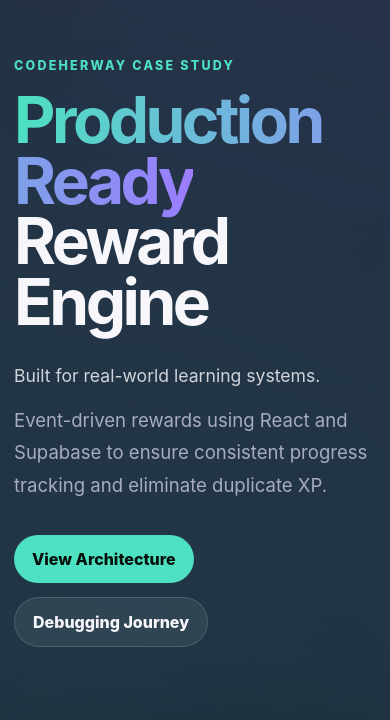
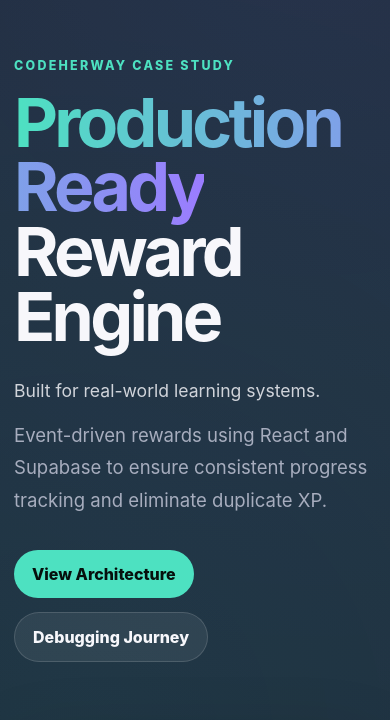
Before and after one commit to itcodegirl/codeherway-reward-engine-case-study, a React (Vite) app: page / in a window 390 px wide. Shown: the part 109-829 px from the top of the page. Built offline with nearby package versions, Linux system fonts and the light colour scheme.

Commit message:
feat: finalize hero text

```diff
--- a/src/index.css
+++ b/src/index.css
@@ -460,11 +460,3 @@
 		gap: 36px;
 	}
 }
-
-h1 {
-	max-width: 860px;
-	font-size: clamp(4rem, 7vw, 6.8rem);
-	line-height: 0.95;
-	letter-spacing: -0.055em;
-	margin: 0 0 28px;
-}
--- a/src/pages/RewardEngineCaseStudy.jsx
+++ b/src/pages/RewardEngineCaseStudy.jsx
@@ -28,7 +28,7 @@
   <div className="hero-grid">
     <div>
       <p className="eyebrow">CodeHerWay Case Study</p>
-<h1>
+    <h1>
   <span className="gradient">Production Ready</span>
   <br />
   Reward Engine
```
